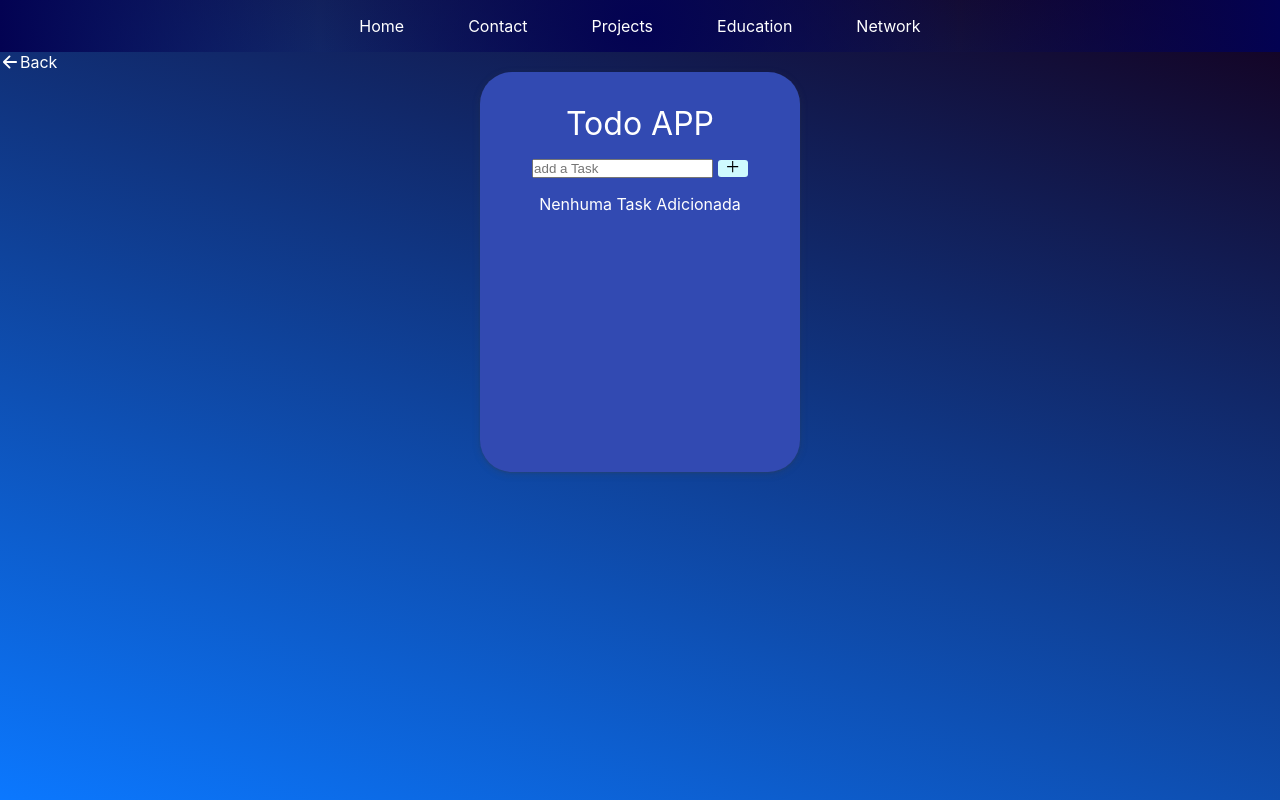
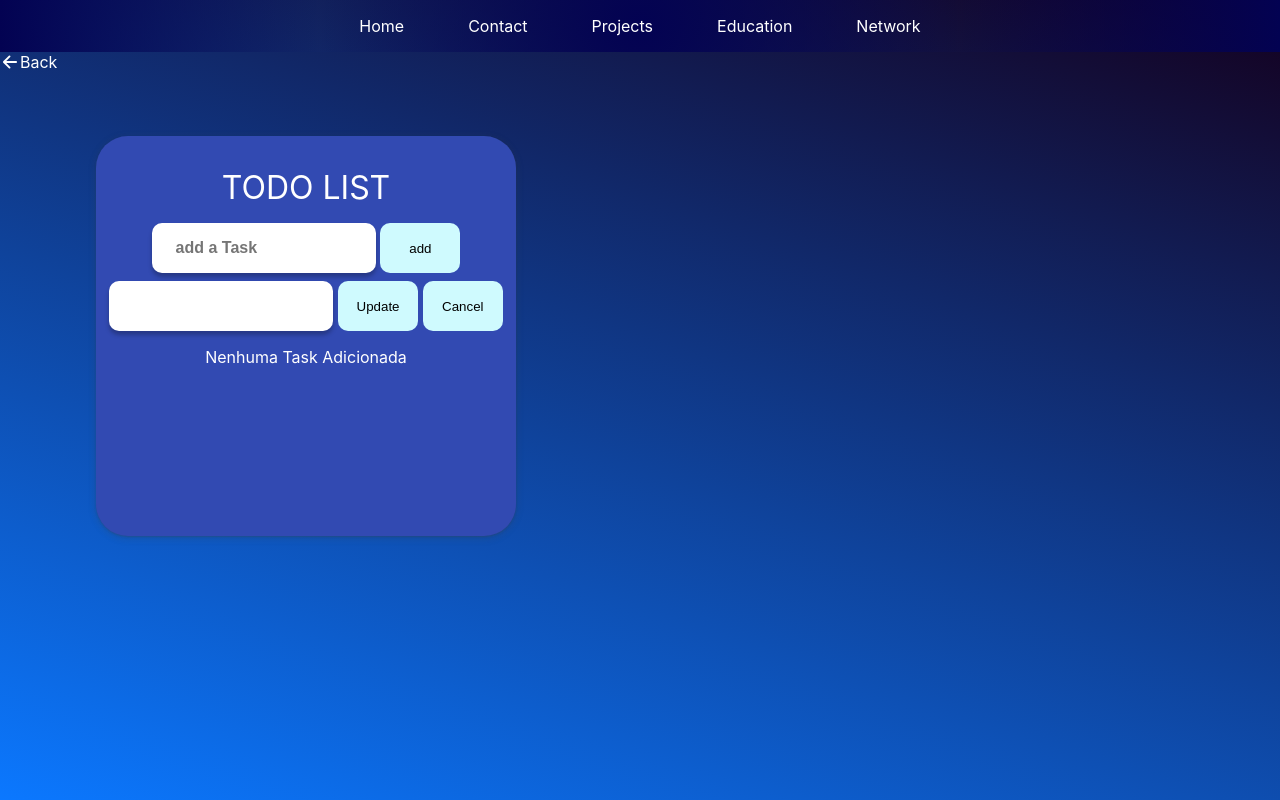
Before and after one commit to EduExtreme/edu-site-next, a Next.js app: page /projects in a window 1280 px wide. Built offline with nearby package versions, Linux system fonts and the light colour scheme.

Commit message:
editing and update todo task

```diff
--- a/src/components/TodoProject/index.tsx
+++ b/src/components/TodoProject/index.tsx
@@ -1,62 +1,88 @@
 import { useState } from 'react';
 import { v4 as uuidv4 } from 'uuid';
-import { TodoApp, TodoSection } from './styles';
-import {GrAdd} from 'react-icons/gr'
+import { GrAdd, GrTask } from 'react-icons/gr';
+import { Button, Input, TodoApp, TodoSection } from './styles';
+
 export function TodoProject() {
-  const [todoTask, setTodoTask] = useState('');
-  const [task, setTask] = useState([]);
+  const [inputTask, setInputTask] = useState('');
+  const [tasks, setTasks] = useState([]);
 
   const handleAdd = () => {
-    if (todoTask) {
-      setTask([
+    if (inputTask) {
+      setTasks([
         {
           id: uuidv4(),
-          name: todoTask,
+          name: inputTask,
           isDone: false,
         },
-        ...task,
+        ...tasks,
       ]);
-      setTodoTask('');
+      setInputTask('');
     }
   };
 
   const deleteTask = (index: number) => {
-    task.splice(index, 1);
-    setTask([...task]);
+    tasks.splice(index, 1);
+    setTasks([...tasks]);
   };
-  const editTask = (index) => {};
+  const editTask = (index) => {
+    const updatedTodo = {
+      id: tasks.id,
+      name: tasks.name,
+      isDone: tasks.isDone,
+    };
+    setInputTask(updatedTodo);
+  };
+  console.log('LISTA DE TAREFAS', tasks);
 
-  console.log(task);
   return (
     <TodoSection>
       <TodoApp>
-        <h1>Todo APP</h1>
-        <div className='add-todo-app'>
-        <input
-          type="text"
-          value={todoTask}
-          onChange={(e) => setTodoTask(e.target.value)}
-          placeholder="add a Task"
-        />
-        <button type="button" onClick={handleAdd}>
-          <GrAdd />
-        </button>
+        <h1>TODO LIST</h1>
+        <div className="add-task">
+          <Input
+            value={inputTask}
+            onChange={(e) => setInputTask(e.target.value)}
+            placeholder="add a Task"
+          />
+          <Button type="button" onClick={handleAdd}>
+            <GrAdd /> add
+          </Button>
+        </div>
+        <div className="update-task">
+          <Input value={inputTask.name} onChange={(e) => editTask(e)} />
+          <Button
+            type="button"
+            onChange={(index) => setInputTask(index.target.value)}
+          >
+            Update
+          </Button>
+          <Button type="button">Cancel</Button>
         </div>
 
-        {task.length > 0 ? (
-          <ul>
-            {task.map((data, index) => (
-              <li key={uuidv4()}>
+        {tasks.length > 0 ? (
+          <div>
+            {tasks.map((data, index) => (
+              <p key={uuidv4()}>
                 {data.name}
-                <button type="button" onClick={() => deleteTask(index)}>
+                <Button type="button" onClick={() => deleteTask(index)}>
                   Delete
-                </button>
-                <button type="button" onClick={() => editTask(index)}>
-                  Concluir
-                </button>
-              </li>
+                </Button>
+                <Button
+                  type="button"
+                  onClick={() =>
+                    setInputTask({
+                      id: data.id,
+                      name: data.name,
+                      isDone: false,
+                    })
+                  }
+                >
+                  EDIT TASK
+                </Button>
+              </p>
             ))}
-          </ul>
+          </div>
         ) : (
           <p>Nenhuma Task Adicionada</p>
         )}
--- a/src/components/TodoProject/styles.ts
+++ b/src/components/TodoProject/styles.ts
@@ -1,53 +1,71 @@
 import styled from 'styled-components';
 
 export const TodoSection = styled.section`
-  margin: 0 auto;
+  margin: 64px 96px;
   display: flex;
   flex-direction: column;
   align-items: center;
   background-color: var(--blue-200);
-  width: 320px;
+  width: 420px;
   height: 400px;
   border-radius: 2rem;
-  box-shadow: rgba(60, 64, 67, 0.3) 0px 1px 2px 0px, rgba(60, 64, 67, 0.15) 0px 2px 6px 2px;
+  box-shadow: rgba(60, 64, 67, 0.3) 0px 1px 2px 0px,
+    rgba(60, 64, 67, 0.15) 0px 2px 6px 2px;
 `;
 export const TodoApp = styled.div`
-  padding: 2rem 2rem;
+  padding: 32px 32px;
   display: flex;
   flex-direction: column;
 
-  .add-todo-app {
+  .add-task {
     display: flex;
     justify-content: center;
     align-items: center;
     gap: 0.3rem;
-
+  }
+  .update-task {
+    display: flex;
+    justify-content: center;
+    align-items: center;
+    gap: 0.3rem;
+    margin-top: 8px;
   }
 
   h1 {
     text-align: center;
     color: white;
-    font-size: 2rem;
+    font-size: 32px;
     font-weight: 400;
-    margin-bottom: 1rem;
-  }
-
-  button {
-
-
-    background-color: var(--blue-100);
-    outline: none;
-    border: none;
-    width: 30px;
-    border-radius: 3px;
-
-
-
+    margin-bottom: 16px;
   }
 
   p {
-    margin-top: 1rem;
+    margin-top: 16px;
     text-align: center;
     color: white;
   }
 `;
+export const Input = styled.input`
+  padding: 8px 24px;
+  width: 224px;
+  height: 50px;
+  background: white;
+  box-shadow: 0px 4px 4px rgba(0, 0, 0, 0.25);
+  border-radius: 10px;
+  font-size: 16px;
+  font-weight: 700;
+  line-height: 24px;
+  color: var(--blue-700);
+  border: none;
+`;
+export const Button = styled.button`
+  padding: 10px 40px;
+  width: 80px;
+  height: 50px;
+  background: var(--blue-100);
+  border-radius: 10px;
+  border: none;
+  display: flex;
+  justify-content: center;
+  align-items: center;
+`;
```
